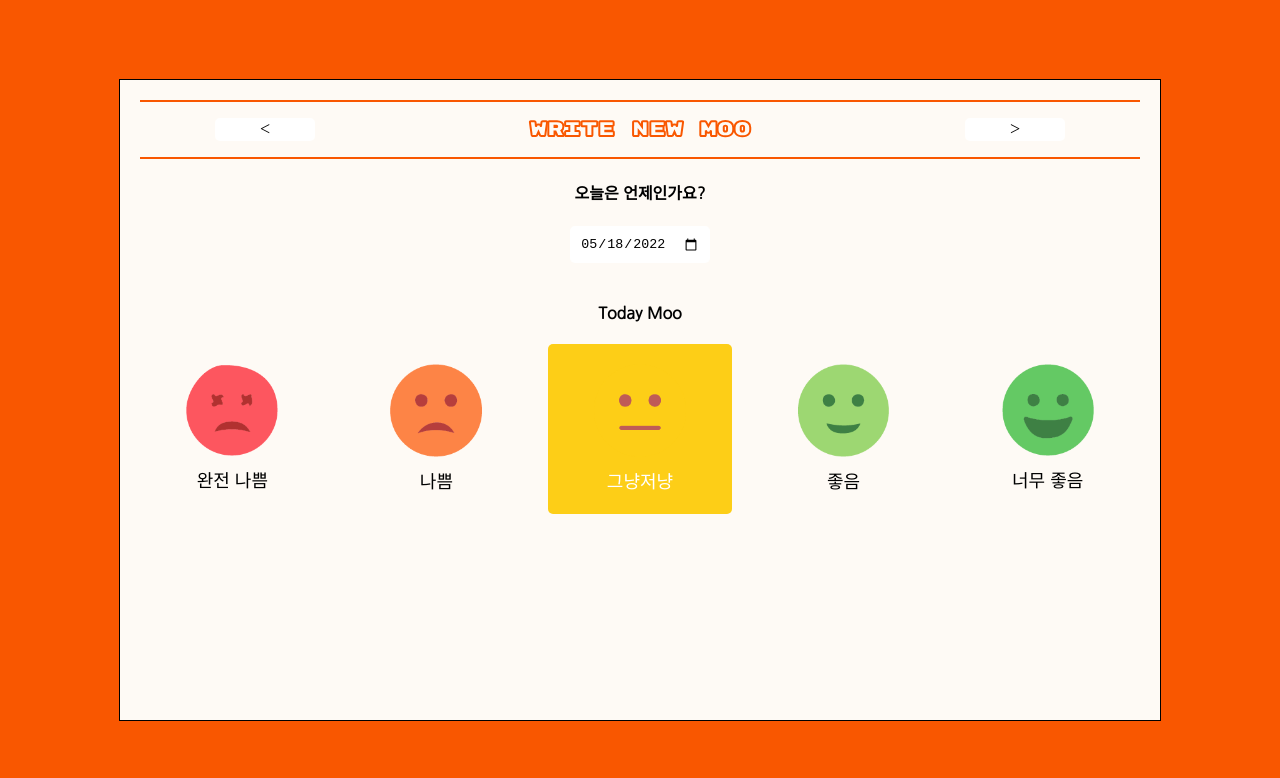
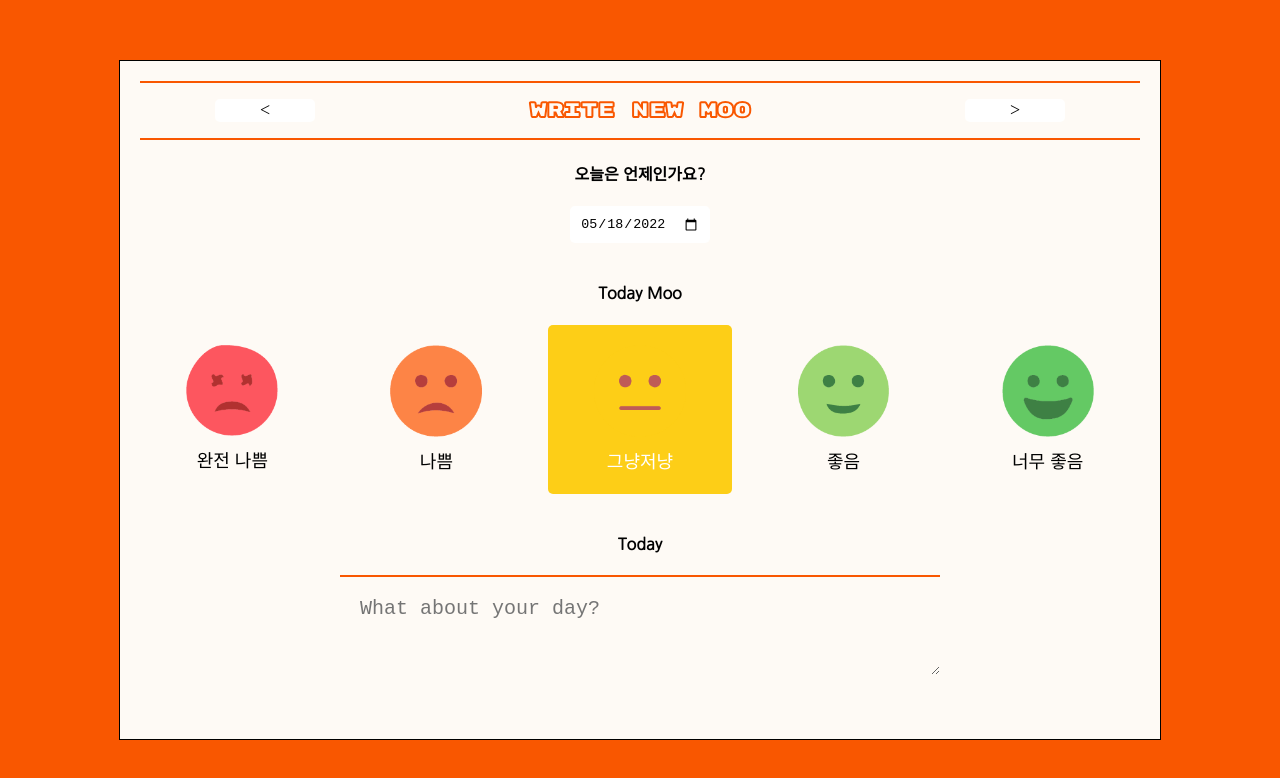
Before and after one commit to yeeahG/Project-Moodiary, a React (Create React App) app: page /new in a window 1280 px wide. Shown: the top 778 px of the page. Built offline with nearby package versions, Linux system fonts and the light colour scheme.

Commit message:
[Write]Write today's diary

```diff
--- a/src/App.css
+++ b/src/App.css
@@ -36,7 +36,7 @@ body {
 @media (min-width: 650px) {
   .App {
     width: 1000px;
-    height: 600px;
+    /* height: 600px; */
   }
 }
 
--- a/src/components/DiaryEditor.css
+++ b/src/components/DiaryEditor.css
@@ -22,3 +22,18 @@
     grid-template-columns: repeat(5, auto);
     gap: 2%;
 }
+
+/*Text area*/
+.editor__container textarea {
+    /* font-family: ; */
+    font-size: 20px;
+    box-sizing: border-box;
+    width: 60%;
+    min-height: 100px;
+    resize: vertical; /*가로로 늘릴 수없게 지정*/
+    border: none;
+    /* border-radius: 5px; */
+    background-color: transparent;
+    padding: 20px;
+    border-top: 2px solid #F95700;
+}
--- a/src/components/DiaryEditor.js
+++ b/src/components/DiaryEditor.js
@@ -1,4 +1,4 @@
-import React, { useState } from 'react'
+import React, { useRef, useState } from 'react'
 import { useNavigate } from 'react-router-dom'
 import Header from './Header'
 import MyButton from './MyButton'
@@ -50,6 +50,11 @@ const DiaryEditor = () => {
       setEmotion(emotion);
     }
 
+    //일기저장
+    const [content, setContent] = useState("");
+    //내용을 안적으면 저장이 안되게 하는 기능을 위해
+    const contentRef = useRef();
+
     return (
       <div className='editor__container'>
         <Header
@@ -85,6 +90,19 @@ const DiaryEditor = () => {
                   ))}
               </div>
           </section>
+
+          <section>
+            <h4>Today</h4>
+            <div className='input__box text__wrapper'>
+              <textarea
+                placeholder='What about your day?'
+                ref={contentRef}
+                value={content}
+                onChange={(e) => setContent(e.target.value)}
+              />
+            </div>
+          </section>
+
         </div>
 
       </div>
```
